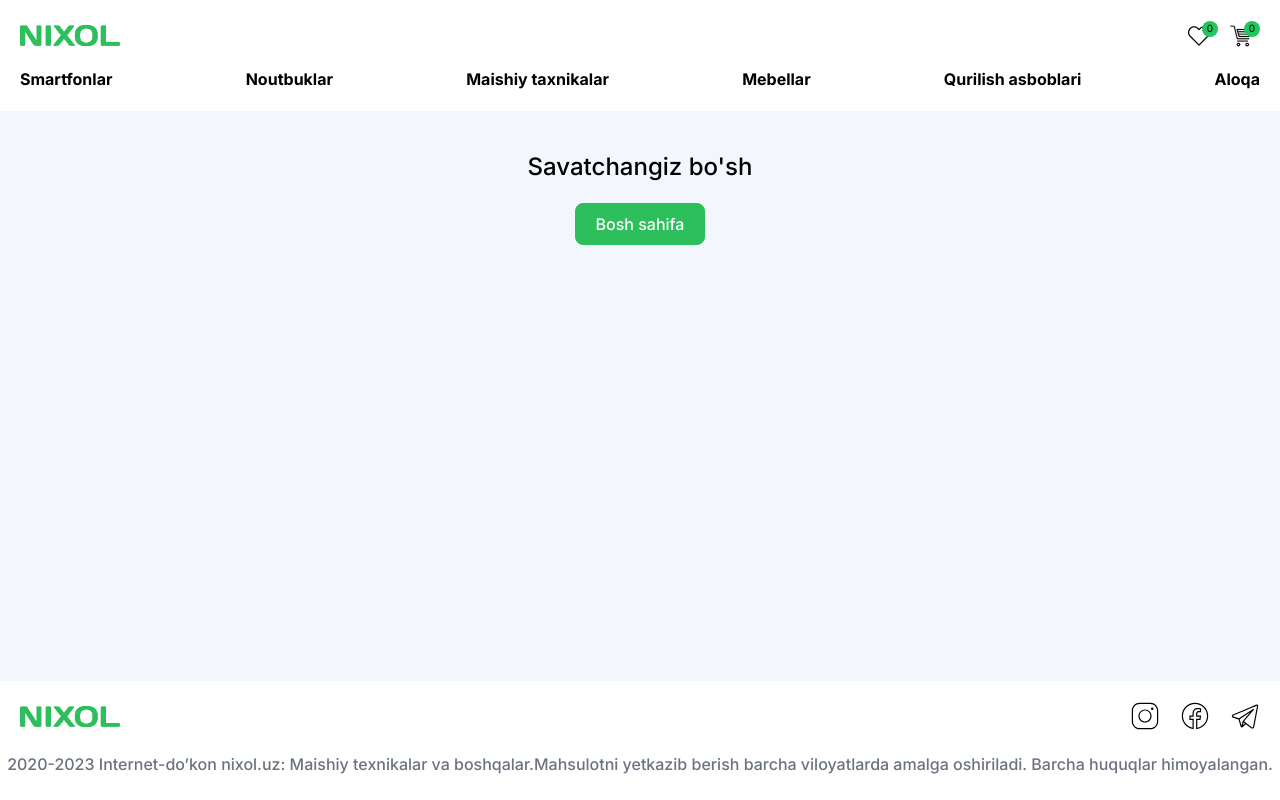
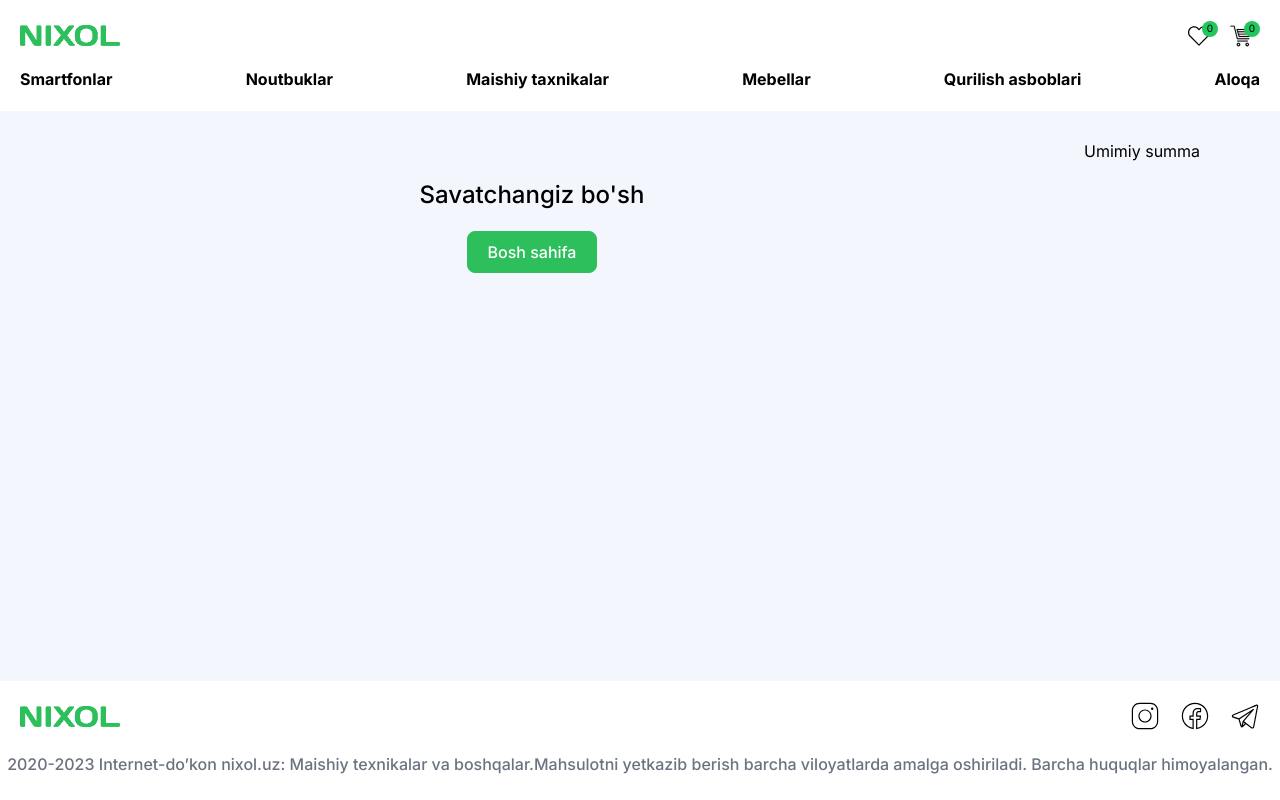
Before and after one commit to Bahromjonov/Nixol-kredit-dokoni, a React (Vite) app: page /basket in a window 1280 px wide. Built offline with nearby package versions, Linux system fonts and the light colour scheme.

Commit message:
added basket increment end decrement

```diff
--- a/src/Css/index.css
+++ b/src/Css/index.css
@@ -13,10 +13,6 @@
 
   .hamburger {
     @apply w-4 h-0.5 rounded-full bg-black
-  }
-
-  h2 {
-    @apply text-2xl font-bold
   }
 
   .NavLink {
--- a/src/pages/Basket.jsx
+++ b/src/pages/Basket.jsx
@@ -4,22 +4,37 @@ import { deleteCard } from '../store/slice/cardSlice';
 
 import { Link } from 'react-router-dom';
 
+import del from '../assets/icons/delete-icon.svg'
+
 const Basket = () => {
   const { card } = useSelector((store) => store.card);
   const dispatch = useDispatch();
 
   return (
-    <div className='main-container'>
-
+    <div className='main-container flex  py-7 gap-10'>
+      <div className='w-full max-w-5xl'>
         {card.length > 0 ? (
-        <ul className="grid grid-cols-4 gap-5">
+          <ul className="grid grid-cols-1 gap-5">
             {card.map((product, index) => (
-            <li key={index} className='border border-gray-300 rounded-lg p-5 space-y-5'>
-              <img className='h-52 mx-auto' src={product.img} alt={product.title} />
+              <li key={index} className='flex justify-between items-center bg-white shadow- rounded-lg p-5 space-y-5'>
+                <div className='flex items-center space-x-2'>
+                  <img className='h-32 mx-auto shadow-sm' src={product.img} alt={product.title} />
                   <h3>{product.title}</h3>
-              <button onClick={() => dispatch(deleteCard(product))} className='bg-red-600 text-white rounded-md py-2.5 w-full'>
-                Remove from Basket
+                </div>
+                {/* Inkrement end decriment */}
+                <div className='rounded-lg space-x-3'>
+                  <button className='px-3 py-1 text-white  bg-brColor rounded-l-md '>-</button>
+                  <span>0</span>
+                  <button className='px-3 py-1 text-white  bg-brColor rounded-r-md '>+</button>
+                </div>
+                {/* O'chirish button */}
+                <div className='space-y-1'>
+                  <span className='block text-brColor text-lg'>{product.cost}</span>
+                  <button onClick={() => dispatch(deleteCard(product))} className='text-red-500 flex'>
+                    <svg xmlns="http://www.w3.org/2000/svg" viewBox="0 0 48 48" width="20px" height="20px"><path fill='red' d="M 20.5 4 A 1.50015 1.50015 0 0 0 19.066406 6 L 14.640625 6 C 12.803372 6 11.082924 6.9194511 10.064453 8.4492188 L 7.6972656 12 L 7.5 12 A 1.50015 1.50015 0 1 0 7.5 15 L 8.2636719 15 A 1.50015 1.50015 0 0 0 8.6523438 15.007812 L 11.125 38.085938 C 11.423352 40.868277 13.795836 43 16.59375 43 L 31.404297 43 C 34.202211 43 36.574695 40.868277 36.873047 38.085938 L 39.347656 15.007812 A 1.50015 1.50015 0 0 0 39.728516 15 L 40.5 15 A 1.50015 1.50015 0 1 0 40.5 12 L 40.302734 12 L 37.935547 8.4492188 C 36.916254 6.9202798 35.196001 6 33.359375 6 L 28.933594 6 A 1.50015 1.50015 0 0 0 27.5 4 L 20.5 4 z M 14.640625 9 L 33.359375 9 C 34.196749 9 34.974746 9.4162203 35.439453 10.113281 L 36.697266 12 L 11.302734 12 L 12.560547 10.113281 A 1.50015 1.50015 0 0 0 12.5625 10.111328 C 13.025982 9.4151428 13.801878 9 14.640625 9 z M 11.669922 15 L 36.330078 15 L 33.890625 37.765625 C 33.752977 39.049286 32.694383 40 31.404297 40 L 16.59375 40 C 15.303664 40 14.247023 39.049286 14.109375 37.765625 L 11.669922 15 z" /></svg>
+                    O'chirish
                   </button>
+                </div>
               </li>
             ))}
           </ul>
@@ -31,6 +46,11 @@ const Basket = () => {
 
         )}
       </div>
+
+      <div>
+        Umimiy summa
+      </div>
+    </div>
   );
 }
 
```
Also changed, not shown: src/assets/icons/delete-icon.svg (added). Lines whose indentation alone changed are shown as unchanged.
